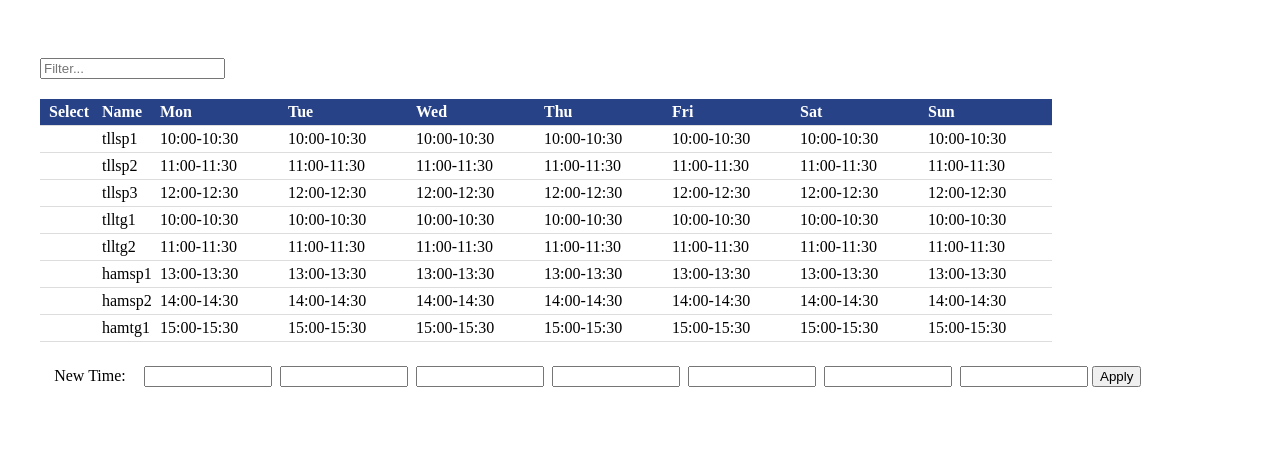
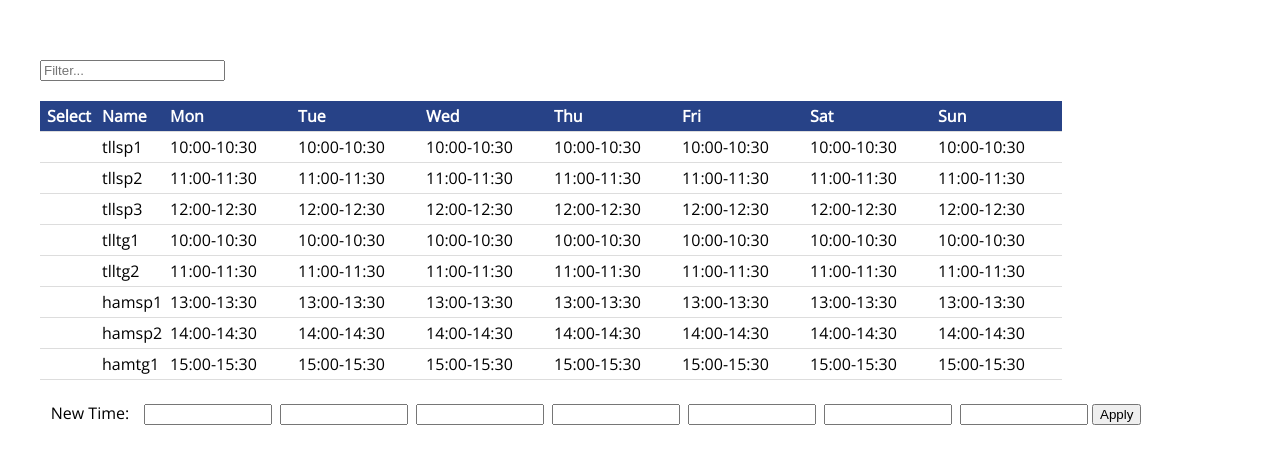
Before and after one commit to IronCore864/flask-app-example, a React app: page / in a window 1280 px wide. Built offline with nearby package versions, Linux system fonts and the light colour scheme.

Commit message:
update font

```diff
--- a/public/index.html
+++ b/public/index.html
@@ -5,6 +5,7 @@
     <meta name="viewport" content="width=device-width, initial-scale=1">
     <link rel="stylesheet" type="text/css" href="main.css">
     <link rel="stylesheet" type="text/css" href="fonts/css/font-awesome.min.css">
+    <link href="https://fonts.googleapis.com/css?family=Open+Sans" rel="stylesheet">
     <title>Partner Maintainacne Window Tool</title>
   </head>
   <body>
--- a/src/less/main.less
+++ b/src/less/main.less
@@ -1,3 +1,7 @@
+body {
+    font-family: "Open Sans", Helvetica, Arial, sans-serif;
+}
+
 div#root {
 	width:1200px;
 	margin: auto;
```
Also changed, not shown: public/main.css.
